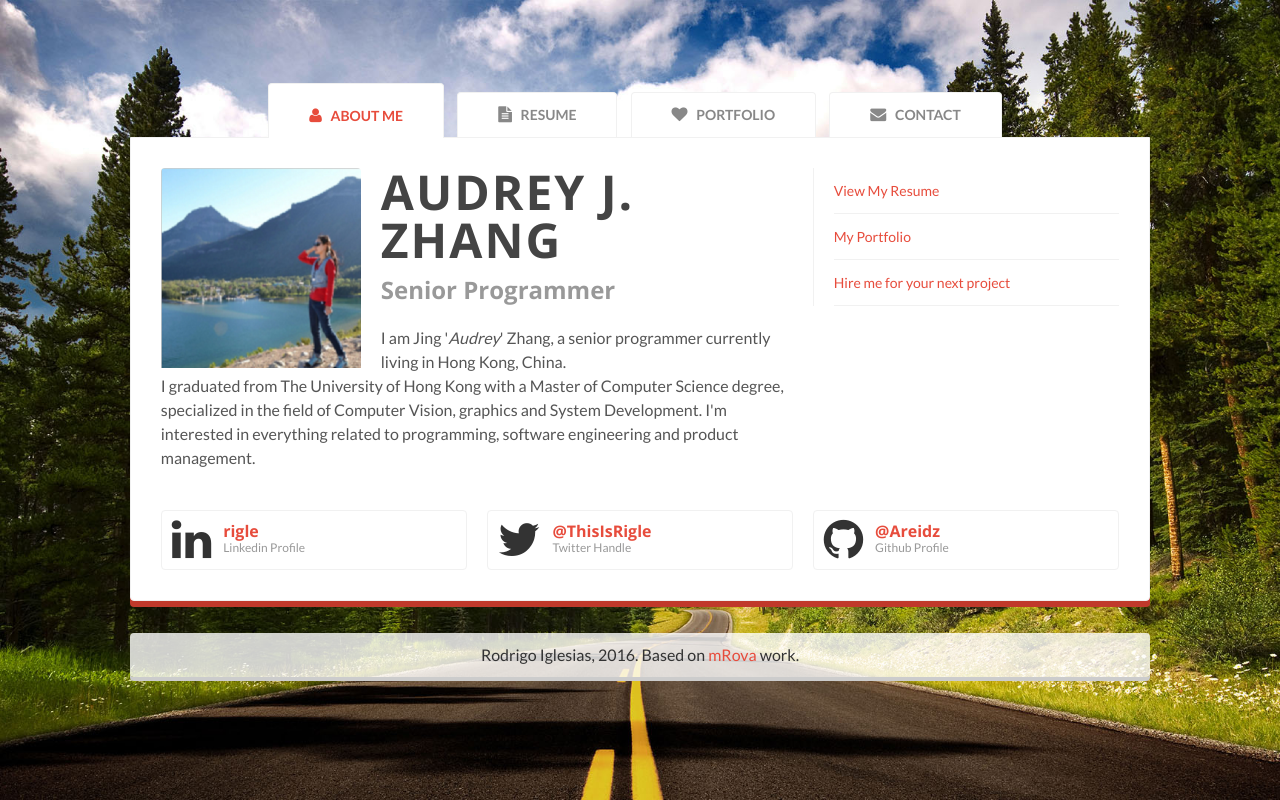
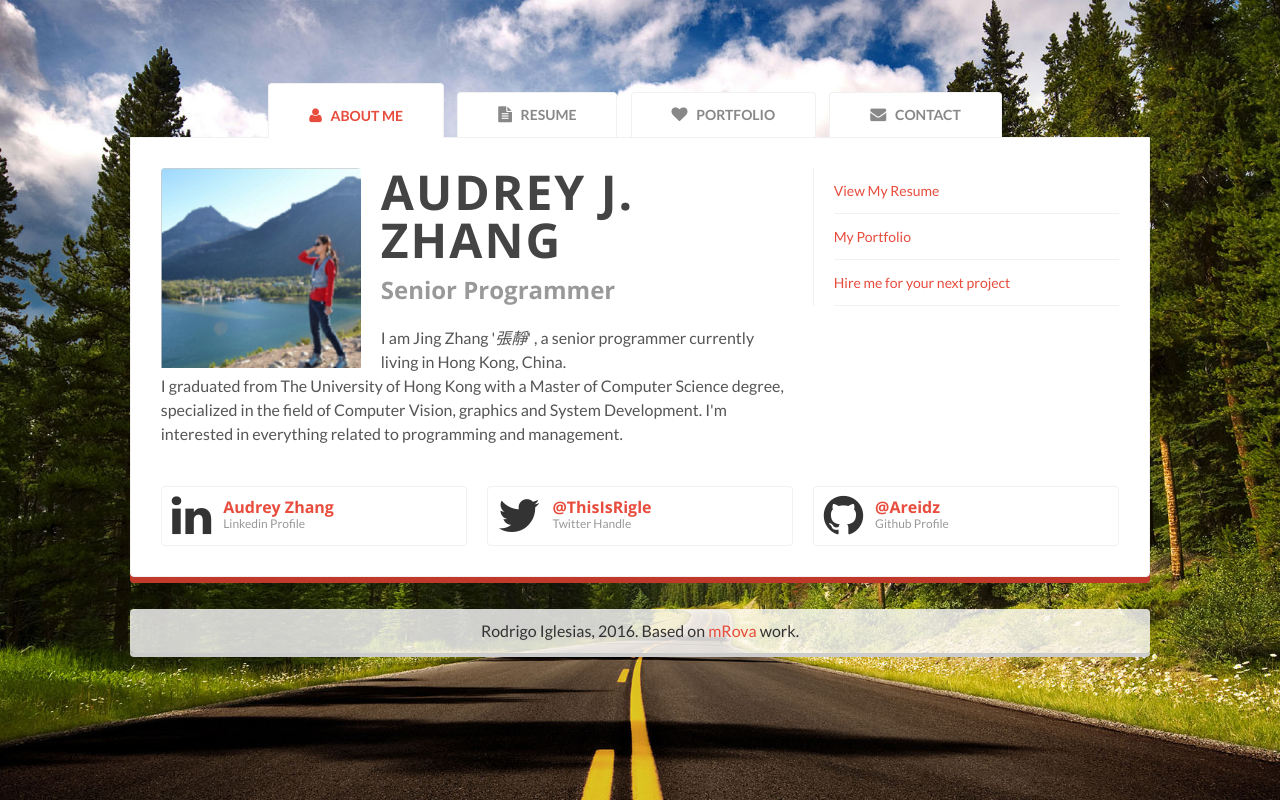
Before and after one commit to audreyzj/audreyzj_resume.github.io, a plain HTML site: page index.html in a window 1280 px wide. Drawn offline with nearby package versions, Linux system fonts and the light colour scheme.

Commit message:
Update index.html

```diff
--- a/index.html
+++ b/index.html
@@ -6,7 +6,7 @@
 <head>
   <meta charset="utf-8">
   <meta http-equiv="X-UA-Compatible" content="IE=edge,chrome=1">
-  <title>Rodrigo Iglesias - rigle.net</title>
+  <title>ABOUT|Audrey J. Zhang</title>
   <meta name="description" content="">
   <meta name="viewport" content="width=device-width">
   <link rel='shortcut icon' type='image/x-icon' href='favicon.ico' />
@@ -78,9 +78,9 @@
                                     Senior Programmer
                                 </h4>
                                 <p>
-                                    I am Jing '<em>Audrey</em>' Zhang, a senior programmer currently living in Hong Kong, China.
+                                    I am Jing Zhang '<em>張靜</em>' , a senior programmer currently living in Hong Kong, China.
                                     <br>I graduated from The University of Hong Kong with a Master of Computer Science degree, specialized in the field of Computer Vision, graphics and System Development.
-                                    I'm interested in everything related to programming, software engineering and product management.
+                                    I'm interested in everything related to programming and management.
                                 </p>
                             </div>
                         </div>
@@ -105,7 +105,7 @@
                             <div class="item-box clearfix">
                               <i class="fa fa-linkedin"></i>
                               <div class="item-data">
-                                <h3><a href="https://www.linkedin.com/in/rigle">rigle</a></h3>
+                                <h3><a href="https://www.linkedin.com/in/audreyzhang">Audrey Zhang</a></h3>
                                 <p>Linkedin Profile</p>
                               </div>
                             </div>
```
